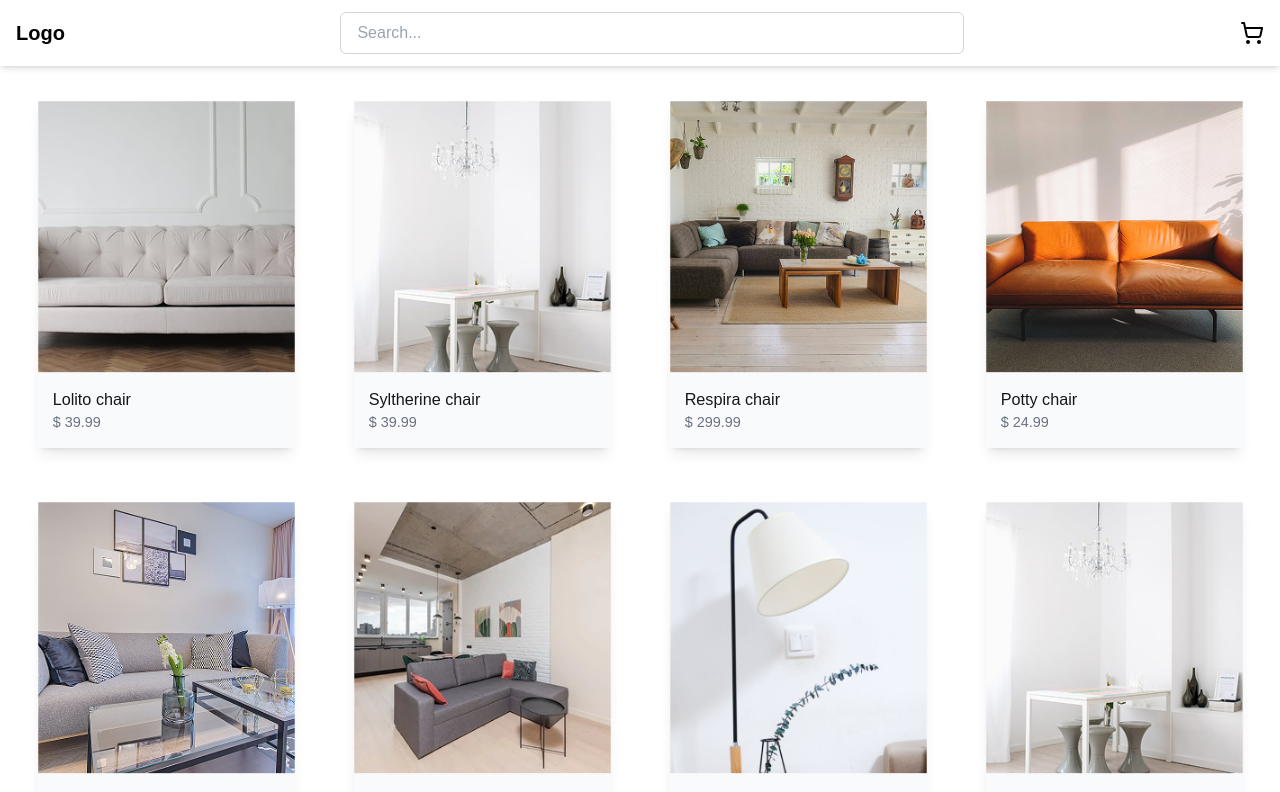
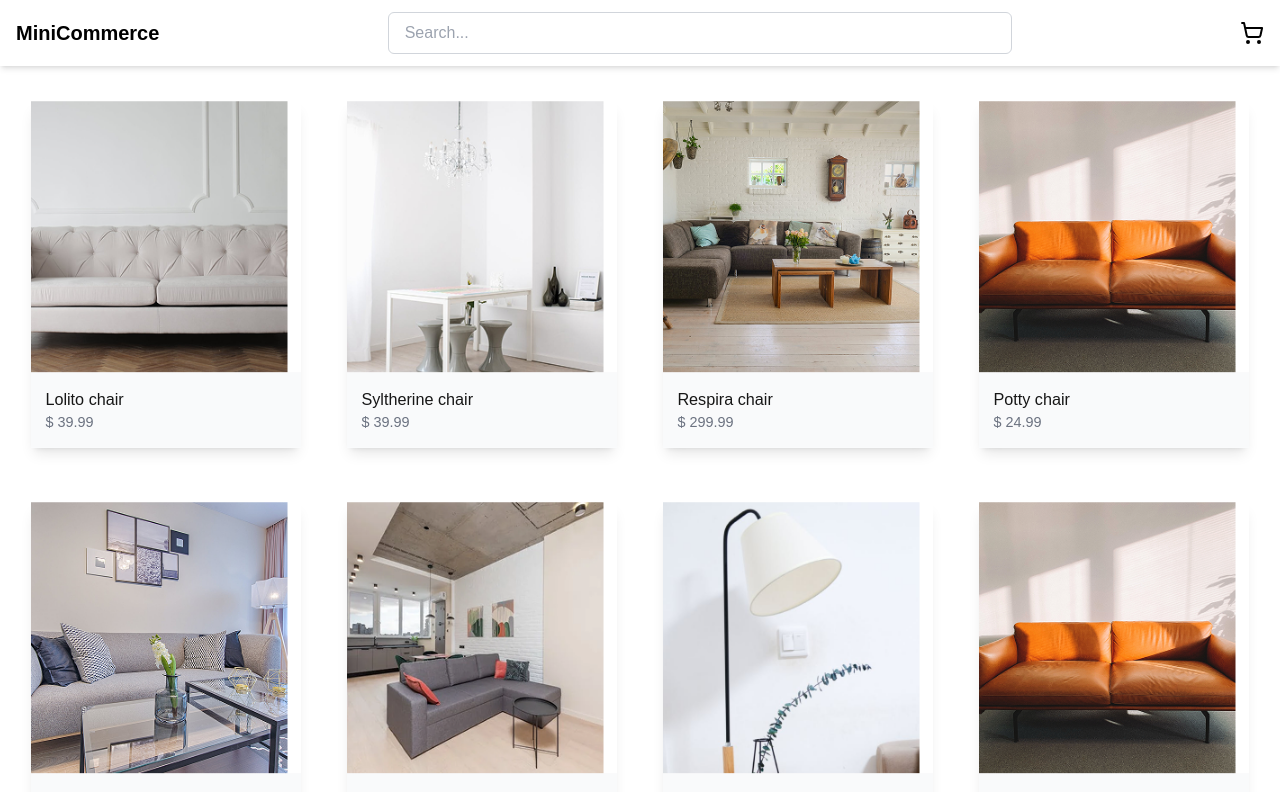
Before and after one commit to adexfit/minicommerce, a Next.js app: page / in a window 1280 px wide. Shown: the top 792 px of the page. Built offline with nearby package versions, Linux system fonts and the light colour scheme.

Commit message:
fetched data using react query

```diff
--- a/package.json
+++ b/package.json
@@ -9,6 +9,8 @@
     "lint": "next lint"
   },
   "dependencies": {
+    "@tanstack/react-query": "^5.83.0",
+    "@tanstack/react-query-devtools": "^5.83.0",
     "lucide-react": "^0.525.0",
     "next": "14.2.30",
     "react": "^18",
--- /dev/null
+++ b/public/products.json
@@ -0,0 +1,58 @@
+[
+    {
+        "id": 1,
+        "image": "/assets/image1.png",
+        "name": "Lolito chair",
+        "price": 39.99,
+        "description": "Setting the bar as one of the loudest speakers in its class, the Kilburn is a compact, stout-hearted hero with a well-balanced audio which boasts a clear midrange and extended highs for a sound."
+    },
+    {
+        "id": 2,
+        "image": "/assets/image2.png",
+        "name": "Syltherine chair",
+        "price": 39.99,
+        "description": "Setting the bar as one of the loudest speakers in its class, the Kilburn is a compact, stout-hearted hero with a well-balanced audio which boasts a clear midrange and extended highs for a sound."
+    },
+    {
+        "id": 3,
+        "image": "/assets/image3.png",
+        "name": "Respira chair",
+        "price": 299.99,
+        "description": "Setting the bar as one of the loudest speakers in its class, the Kilburn is a compact, stout-hearted hero with a well-balanced audio which boasts a clear midrange and extended highs for a sound."
+    },
+    {
+        "id": 4,
+        "image": "/assets/image4.png",
+        "name": "Potty chair",
+        "price": 24.99,
+        "description": "Setting the bar as one of the loudest speakers in its class, the Kilburn is a compact, stout-hearted hero with a well-balanced audio which boasts a clear midrange and extended highs for a sound."
+    },
+    {
+        "id": 5,
+        "image": "/assets/image5.png",
+        "name": "Sofa",
+        "price": 74.99,
+        "description": "Setting the bar as one of the loudest speakers in its class, the Kilburn is a compact, stout-hearted hero with a well-balanced audio which boasts a clear midrange and extended highs for a sound."
+    },
+    {
+        "id": 6,
+        "image": "/assets/image6.png",
+        "name": "Comfy chair",
+        "price": 109.99,
+        "description": "Setting the bar as one of the loudest speakers in its class, the Kilburn is a compact, stout-hearted hero with a well-balanced audio which boasts a clear midrange and extended highs for a sound."
+    },
+    {
+        "id": 7,
+        "image": "/assets/image7.png",
+        "name": "Room lamp stand",
+        "price": 89.99,
+        "description": "Setting the bar as one of the loudest speakers in its class, the Kilburn is a compact, stout-hearted hero with a well-balanced audio which boasts a clear midrange and extended highs for a sound."
+    },
+    {
+        "id": 8,
+        "image": "/assets/image4.png",
+        "name": "Ejura style",
+        "price": 19.99,
+        "description": "Setting the bar as one of the loudest speakers in its class, the Kilburn is a compact, stout-hearted hero with a well-balanced audio which boasts a clear midrange and extended highs for a sound."
+    }
+]
--- a/src/app/globals.css
+++ b/src/app/globals.css
@@ -6,6 +6,10 @@
   --background: #ffffff;
   --foreground: #171717;
 }
+
+/* @theme {
+  --color-primary: #076b63;
+} */
 
 @media (prefers-color-scheme: dark) {
   :root {
--- a/src/app/layout.tsx
+++ b/src/app/layout.tsx
@@ -1,6 +1,7 @@
 import type { Metadata } from "next";
 import localFont from "next/font/local";
 import "./globals.css";
+import OurQueryProvider from "@/components/providers/OurQueryProvider";
 import NavBar from "../components/NavBar";
 
 const geistSans = localFont({
@@ -16,7 +17,7 @@ const geistMono = localFont({
 
 export const metadata: Metadata = {
     title: "MiniCommerce",
-  description: "Order your dream chair today!",
+    description: "Order your dream furniture today!",
 };
 
 export default function RootLayout({
@@ -30,7 +31,7 @@ export default function RootLayout({
                 className={`${geistSans.variable} ${geistMono.variable} antialiased`}
             >
                 <NavBar />
-        {children}
+                <OurQueryProvider>{children}</OurQueryProvider>
             </body>
         </html>
     );
--- a/src/app/page.tsx
+++ b/src/app/page.tsx
@@ -1,20 +1,26 @@
-import Image, { StaticImageData } from "next/image";
-import products from "../db/data/products";
+"use client";
 
-type ProductType = {
-    id: number;
-    image: StaticImageData;
-    name: string;
-    price: number;
-};
+import Footer from "@/components/Footer";
+import { useProducts } from "@/hooks/useProducts";
+import { useQuery } from "@tanstack/react-query";
+import Image from "next/image";
+import Link from "next/link";
 
-const Home = ({ id, image, name, price }: ProductType) => {
+const Home = () => {
+    const { data, isLoading, error } = useProducts();
+    if (isLoading) return <p>Loading...</p>;
+    if (error) return <p>Error loading Products</p>;
+
     return (
         <div>
             <main className="container mx-auto p-4">
                 <div className="grid grid-cols-1 sm:grid-cols-2 md:grid-cols-3 lg:grid-cols-4 gap-4">
-                    {products.map((product) => {
+                    {data?.map((product) => {
                         return (
+                            <Link
+                                href={`/product/${product.name.toLowerCase().replace(/\s+/g, "-")}`}
+                                key={product.id}
+                            >
                                 <div
                                     className="mx-auto shadow-lg cursor-pointer scale-90 hover:scale-100 transition-all duration-300 ease-in-out"
                                     key={product.id}
@@ -23,7 +29,8 @@ const Home = ({ id, image, name, price }: ProductType) => {
                                         priority
                                         src={product.image}
                                         alt={product.name}
-                                    className="w-auto "
+                                        width={285}
+                                        height={301}
                                     />
                                     <div className="bg-gray-50 p-4 ">
                                         <p className="text-bold text-lg">
@@ -32,10 +39,12 @@ const Home = ({ id, image, name, price }: ProductType) => {
                                         <p className="text-gray-500">{`$ ${product.price}`}</p>
                                     </div>
                                 </div>
+                            </Link>
                         );
                     })}
                 </div>
             </main>
+            <Footer />
         </div>
     );
 };
--- /dev/null
+++ b/src/components/Footer.tsx
@@ -0,0 +1,14 @@
+const Footer = () => {
+    return (
+        <footer className="bg-gray-800 text-white py-6">
+            <div className="container mx-auto px-4 flex flex-col md:flex-row justify-center items-center">
+                <p className="text-sm text-center md:text-left">
+                    &copy; {new Date().getFullYear()} MiniCommerce. All rights
+                    reserved.
+                </p>
+            </div>
+        </footer>
+    );
+};
+
+export default Footer;
--- a/src/components/NavBar.tsx
+++ b/src/components/NavBar.tsx
@@ -1,8 +1,8 @@
 "use client";
 
+import { Search, ShoppingCart } from "lucide-react";
+import Link from "next/link";
 import { useState } from "react";
-import Link from "next/link";
-import { ShoppingCart, Search } from "lucide-react";
 
 const NavBar = () => {
     const [showSearch, setShowSearch] = useState(false);
@@ -10,8 +10,8 @@ const NavBar = () => {
     return (
         <header className="bg-white text-black shadow-md">
             <div className="container mx-auto px-4 py-3 flex items-center justify-between">
-        <Link href="/" className="text-xl font-bold">
-          Logo
+                <Link href="/" className="text-primary text-xl font-bold">
+                    MiniCommerce
                 </Link>
 
                 <div className="hidden md:flex w-1/2">
@@ -60,3 +60,11 @@ const NavBar = () => {
 };
 
 export default NavBar;
+
+// import image1 from "../../../public/assets/Image1.png";
+// import image2 from "../../../public/assets/Image2.png";
+// import image3 from "../../../public/assets/Image3.png";
+// import image4 from "../../../public/assets/Image4.png";
+// import image5 from "../../../public/assets/Image5.png";
+// import image6 from "../../../public/assets/Image6.png";
+// import image7 from "../../../public/assets/Image7.png";
--- /dev/null
+++ b/src/components/providers/OurQueryProvider.tsx
@@ -0,0 +1,22 @@
+"use client";
+
+import { QueryClient, QueryClientProvider } from "@tanstack/react-query";
+import { ReactQueryDevtools } from "@tanstack/react-query-devtools";
+import { ReactNode, useState } from "react";
+
+interface Props {
+    children: ReactNode;
+}
+
+const OurQueryProvider = ({ children }: Props) => {
+    const [queryClient] = useState(() => new QueryClient());
+
+    return (
+        <QueryClientProvider client={queryClient}>
+            {children}
+            <ReactQueryDevtools initialIsOpen={false} />
+        </QueryClientProvider>
+    );
+};
+
+export default OurQueryProvider;
--- a/src/db/data/products.ts
+++ /dev/null
@@ -1,20 +0,0 @@
-import image1 from "../../../public/assets/Image1.png";
-import image2 from "../../../public/assets/Image2.png";
-import image3 from "../../../public/assets/Image3.png";
-import image4 from "../../../public/assets/Image4.png";
-import image5 from "../../../public/assets/Image5.png";
-import image6 from "../../../public/assets/Image6.png";
-import image7 from "../../../public/assets/Image7.png";
-
-const products = [
-    { id: 1, image: image1, name: "Lolito chair", price: 39.99 },
-    { id: 2, image: image2, name: "Syltherine chair", price: 39.99 },
-    { id: 3, image: image3, name: "Respira chair", price: 299.99 },
-    { id: 4, image: image4, name: "Potty chair", price: 24.99 },
-    { id: 5, image: image5, name: "Sofa", price: 74.99 },
-    { id: 6, image: image6, name: "Comfy chair", price: 109.99 },
-    { id: 7, image: image7, name: "Room lamp stand", price: 89.99 },
-    { id: 8, image: image2, name: "Ejura style", price: 19.99 },
-];
-
-export default products;
--- /dev/null
+++ b/src/hooks/useProducts.ts
@@ -0,0 +1,23 @@
+import { ProductType } from "@/types/types";
+import { useQuery } from "@tanstack/react-query";
+
+const fetchProducts = async (): Promise<ProductType[]> => {
+    try {
+        const res = await fetch("/products.json");
+        const data = await res.json();
+        if (!res.ok) {
+            throw new Error("Unable to fetch products");
+        }
+        return data;
+    } catch (error) {
+        console.error("Error fetching products:", error);
+        throw error;
+    }
+};
+
+export const useProducts = () => {
+    return useQuery<ProductType[]>({
+        queryKey: ["products"],
+        queryFn: fetchProducts,
+    });
+};
--- /dev/null
+++ b/src/types/types.tsx
@@ -0,0 +1,11 @@
+import { StaticImageData } from "next/image";
+
+type ProductType = {
+    id: number;
+    image: StaticImageData;
+    name: string;
+    price: number;
+    description: string;
+};
+
+export type { ProductType };
```
Also changed, not shown: .eslintrc.json, 1 other file (tests, documents, lock files or other folders). Lines whose indentation alone changed are shown as unchanged.
